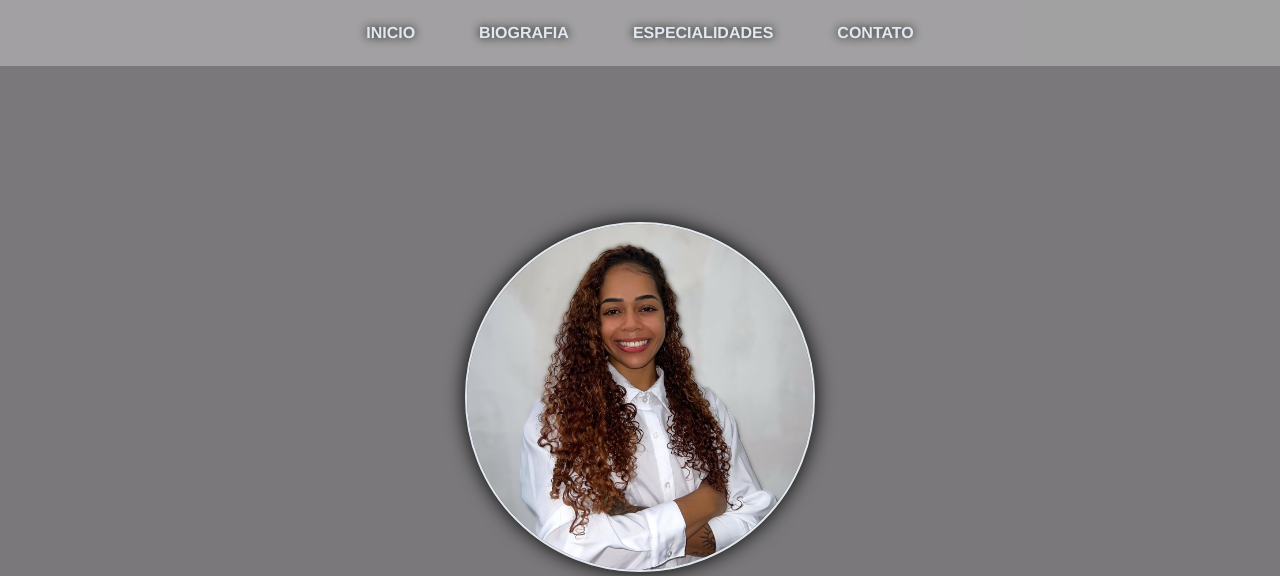
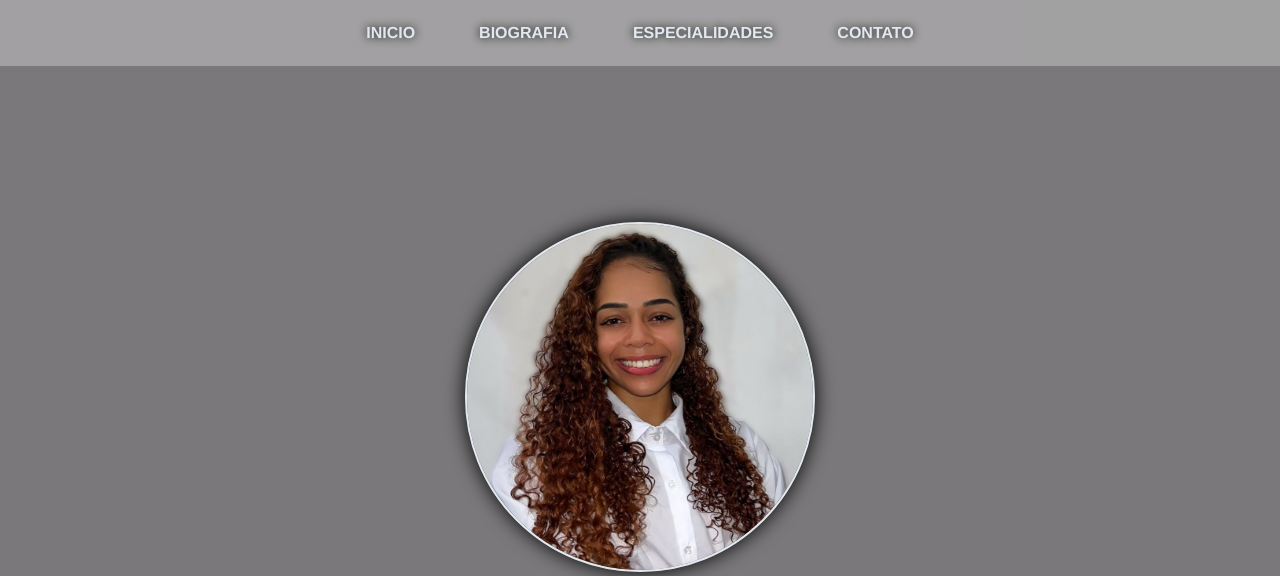
Before and after one commit to IasminLuise/portfolio, a plain HTML site: page index.html in a window 1280 px wide. Shown: the top 576 px of the page. Drawn offline with Linux system fonts and the light colour scheme.

Commit message:
Update index.html

```diff
--- a/index.html
+++ b/index.html
@@ -25,7 +25,7 @@
 
 
 <main id="inicio" class="inicio">
-     <img class="perfil-inicio" src="perfil.jpg" alt="perfil-inicio">
+     <img class="perfil-inicio" src="perfil.prof.jpg" alt="perfil-inicio">
      <h1 id="IasminLuise">Iasmin Luise</h1>
      <h3 id="Auxiliar">Auxiliar Administrativo</h3>
 </main>
```
